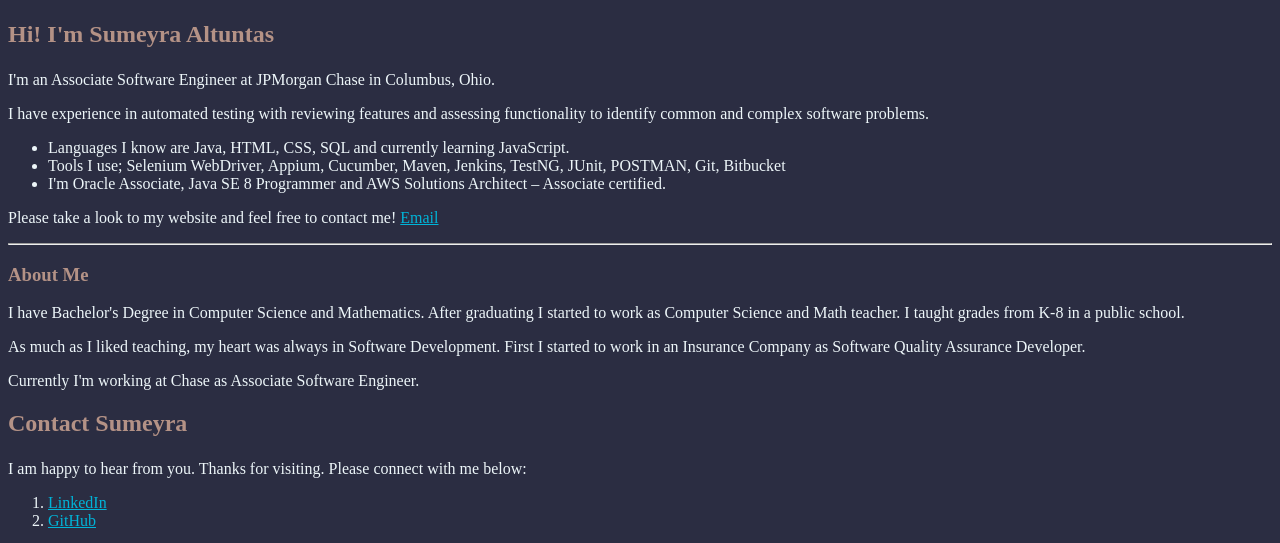
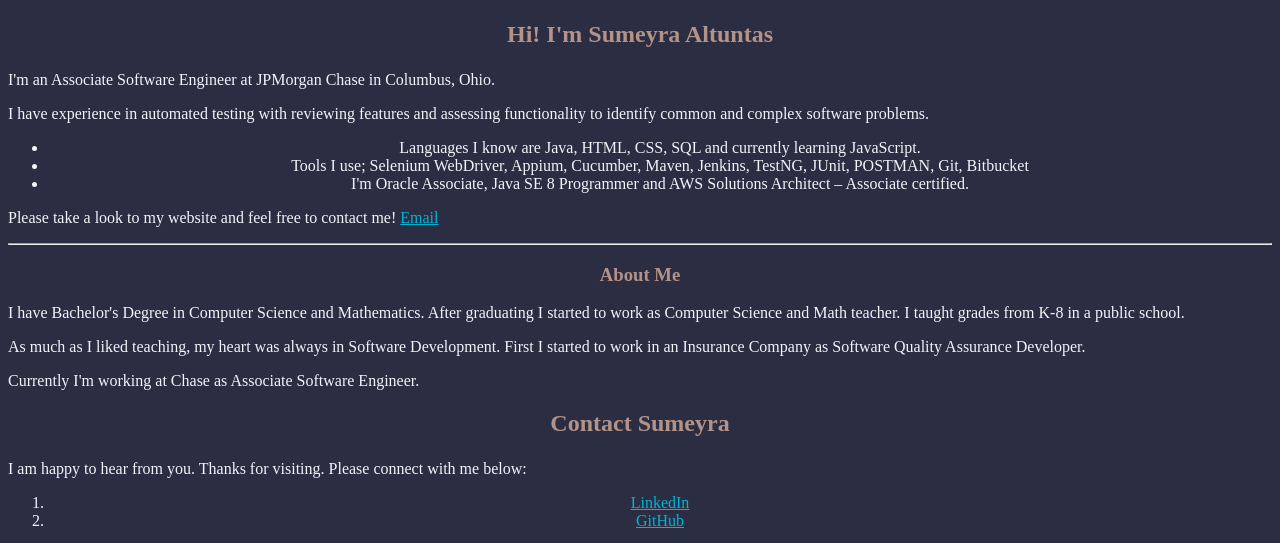
Before and after one commit to SumeyraAltuntas/SumeyraAltuntas, a plain HTML site: page index.html in a window 1280 px wide. Shown: the part 466-1009 px from the top of the page. Drawn offline with Linux system fonts and the light colour scheme.

Commit message:
Update style.css

```diff
--- a/style.css
+++ b/style.css
@@ -1,7 +1,7 @@
 p{
   color: #edf6f9;
   font-size: 16px;
-  text-align:left
+  text-align:center
   margin: 25px 50px 75px 100px;
 
 }
@@ -16,26 +16,34 @@ h1 {
 }
 h2{
   color: #b49286;
+    text-align:center
 }
 h3{
   color: #b49286;
+    text-align:center
 }
 
 ul{
   color: #edf6f9;
+    text-align:center
 }
 ol{
   color: #edf6f9;
+    text-align:center
 }
 a{
   color: #00b4d8;
+    text-align:center
 }
 footer{
    padding: 25px 50px 75px 100px;
+
 }
 h2{
   height: 30px;
+    text-align:center
 }
 html{
   background-color: #2b2d42
+
 }
```
